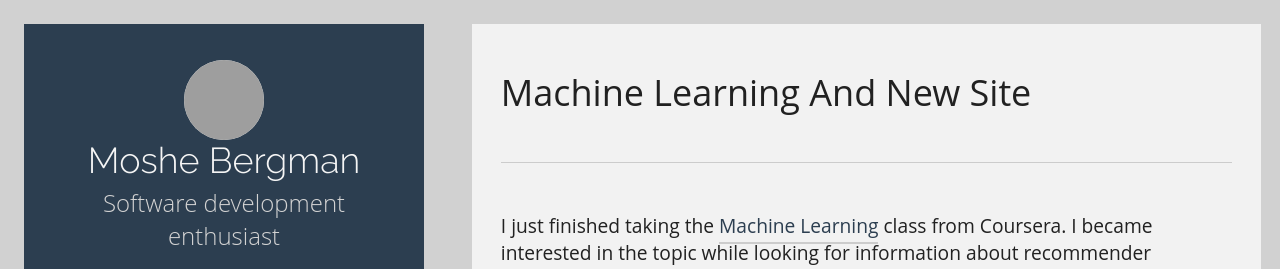
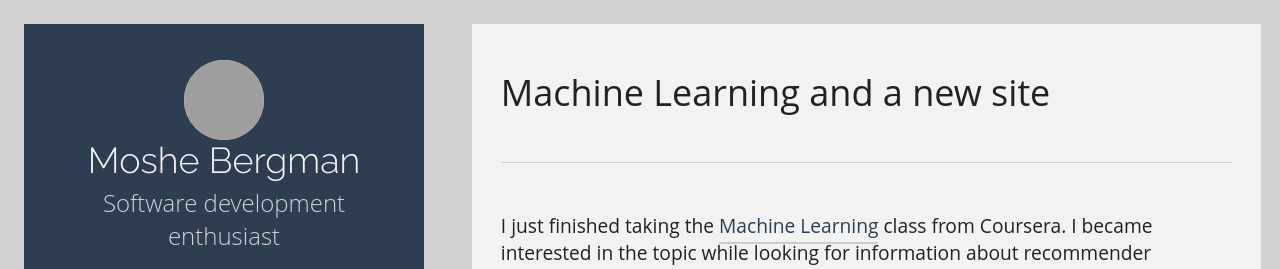
Before and after one commit to yatabani/mb-dev.github.io, a Jekyll site: the page built from _posts/2015-04-05-machine-learning-and-a-new-site.md, in a window 1280 px wide, cut to the strip 0-269 px from the top of the page. Built offline with Jekyll 4.4.1, drawn with Linux system fonts in a browser that asks for light colours; nearby versions of some CDN libraries; comment, search, counter and statistics services are not loaded; part of the change alters nothing that is shown; grey boxes are pictures that could not be loaded.

```diff
--- a/_posts/2015-04-05-machine-learning-and-new-site.md
+++ b/_posts/2015-04-05-machine-learning-and-a-new-site.md
@@ -1,5 +1,6 @@
 ---
 tags: ['main']
+title: 'Machine Learning and a new site'
 ---
 
 I just finished taking the [Machine Learning][2] class from Coursera. I became interested in the topic while looking for information about recommender systems. Machine Learning as a topic, has been around for a while. The Machine Learning course came out in [2011][1], the New Yorker wrote about the topic at [2012][5] and [2013][6]. By now, [everyone is talking about it][7]. This morning I saw A Ted talk by [Fei Fei Li][4] about [How we're teaching computers to understand pictures][3]
```
